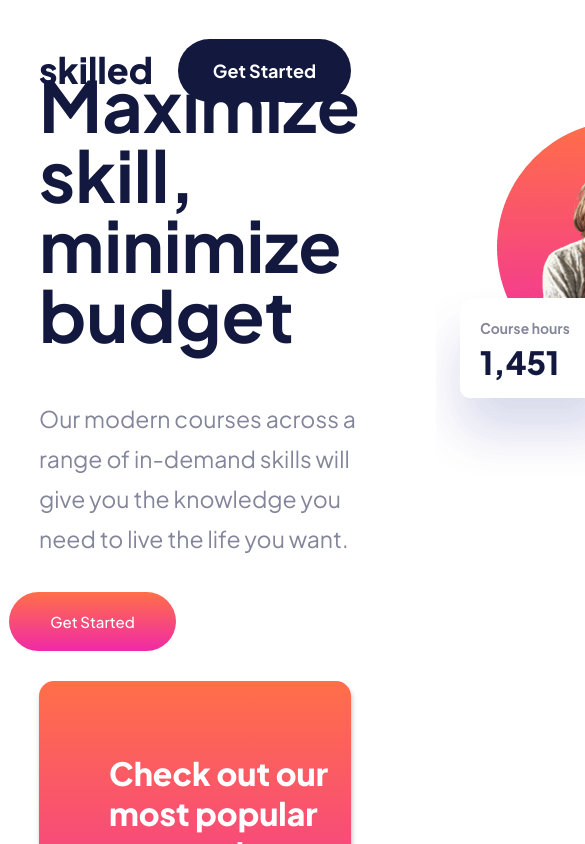
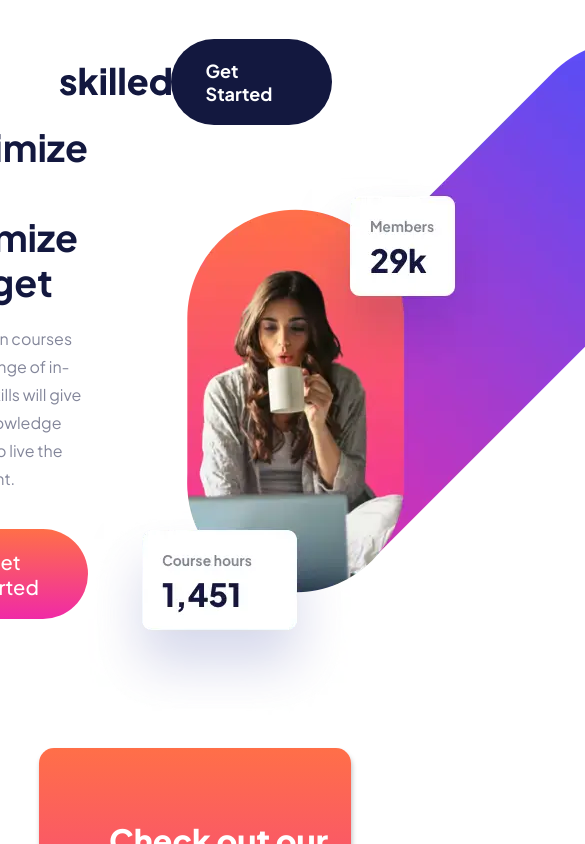
Before and after one commit to russell-crooms/skilled, a React (Vite) app: page / in a window 390 px wide. Shown: the top 844 px of the page, 585 px wide, since content can reach past the window. Built offline with nearby package versions, Linux system fonts and the light colour scheme.

Commit message:
Working on making the project responsive at 1024px

```diff
--- a/src/components/hero/Hero.css
+++ b/src/components/hero/Hero.css
@@ -13,9 +13,20 @@
         width: 80%;
     }
 }
+@media (max-width: 1024px) {
+    .hero-section {
+        justify-content: center;
+        width: 70%;
+    }
+}
 
 .hero-section-left {
     margin-top: 100px;
+}
+@media (max-width: 1024px) {
+    .hero-section-left {
+        margin-top: 60px;
+    }
 }
 
 .hero-header-text {
@@ -28,8 +39,14 @@
 }
 @media (max-width: 1440px) {
     .hero-header-text {
-    width: 96%;
-    font-size: 47px;
+        width: 96%;
+        font-size: 47px;
+    }
+}
+@media (max-width: 1024px) {
+    .hero-header-text {
+        font-size: 25px;
+        line-height: 45px;
     }
 }
 
@@ -41,8 +58,15 @@
 }
 @media (max-width: 1440px) {
     .hero-paragraph {
-        width: 93%;
+        width: 80%;
         font-size: 23px;
+    }
+}
+@media (max-width: 1024px) {
+    .hero-paragraph {
+        width: 97%;
+        font-size: 16px;
+        line-height: 28px;
     }
 }
 
@@ -66,14 +90,29 @@
 .hero-image {
     margin-right: -490px;
 }
+@media (max-width: 1024px) {
+    .hero-image-desktop {
+        display: none;
+    }
+}
 
 .hero-image-tablet {
     display: none;
 }
+@media (max-width: 1024px) {
+    .hero-image-tablet {
+        display: flex;
+        align-items: center;
+        margin-right: 180px;
+        margin-top: 60px;
+    }
+}
+
 .hero-image-mobile {
     display: none;
 }
 
+/*
 @media (max-width: 2560px) {
     .hero-container {
         width: 47vw;
@@ -265,3 +304,4 @@
         font-size: 16px;
     }
 }
+    */
--- a/src/components/navBar/NavBar.css
+++ b/src/components/navBar/NavBar.css
@@ -10,6 +10,11 @@
 @media (max-width: 1440px) {
     .navbar-container {
         width: 80%;
+    }
+}
+@media (max-width: 1024px) {
+    .navbar-container {
+        width: 70%;
     }
 }
 
```
